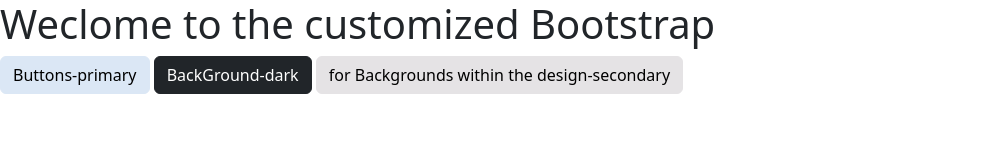
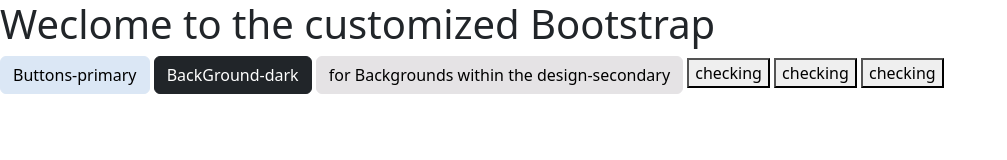
Before and after one commit to harisali20/Productivity-Plus, a website: page index.html in a window 1280 px wide. Shown: the whole page, without its empty margins (0-1007 px from the left). Drawn offline with Linux system fonts and the light colour scheme.

Commit message:
main page

```diff
--- a/index.html
+++ b/index.html
@@ -14,5 +14,9 @@
   <button type="button" class="btn btn-dark">BackGround-dark</button>
   <button type="button" class="btn btn-secondary">for Backgrounds within the design-secondary</button>
 
+  <button type="button">checking</button>
+  <button type="button">checking</button>
+  <button type="button">checking</button>
+
 </body>
 </html>
```
